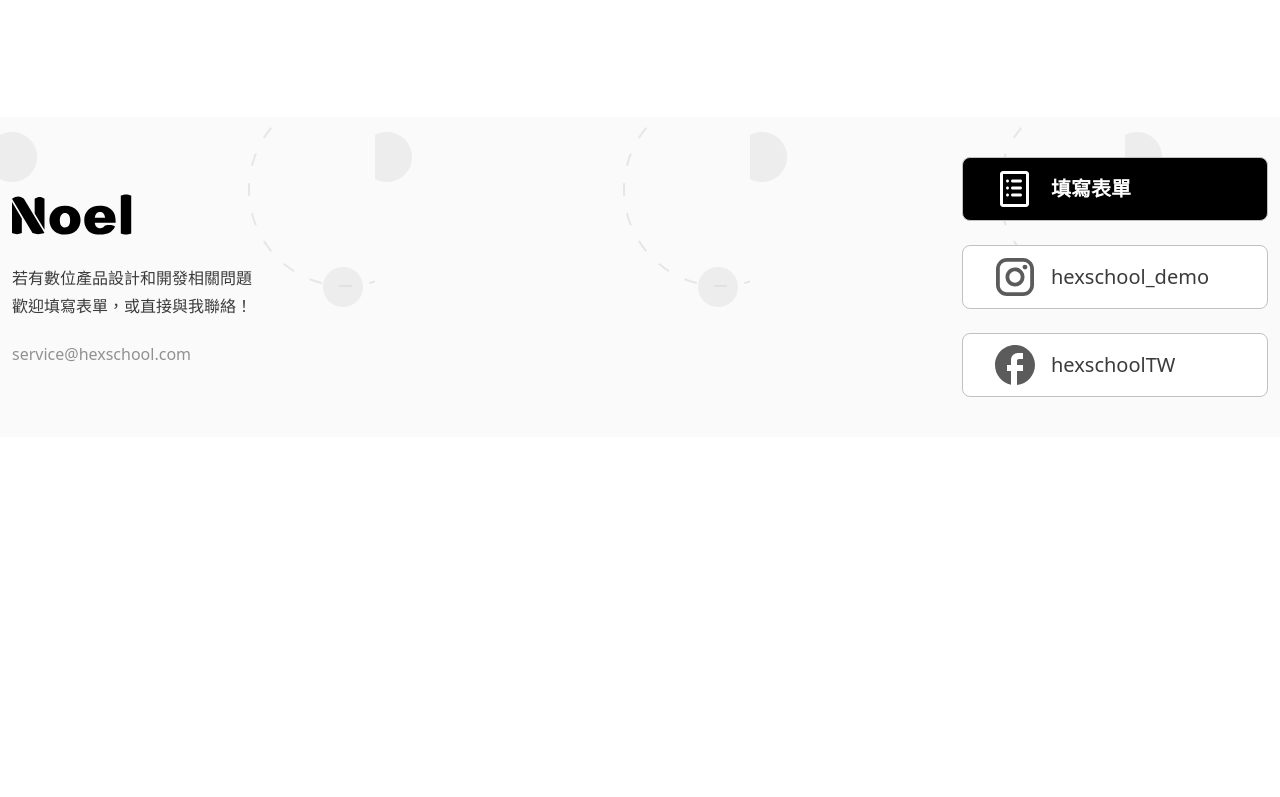
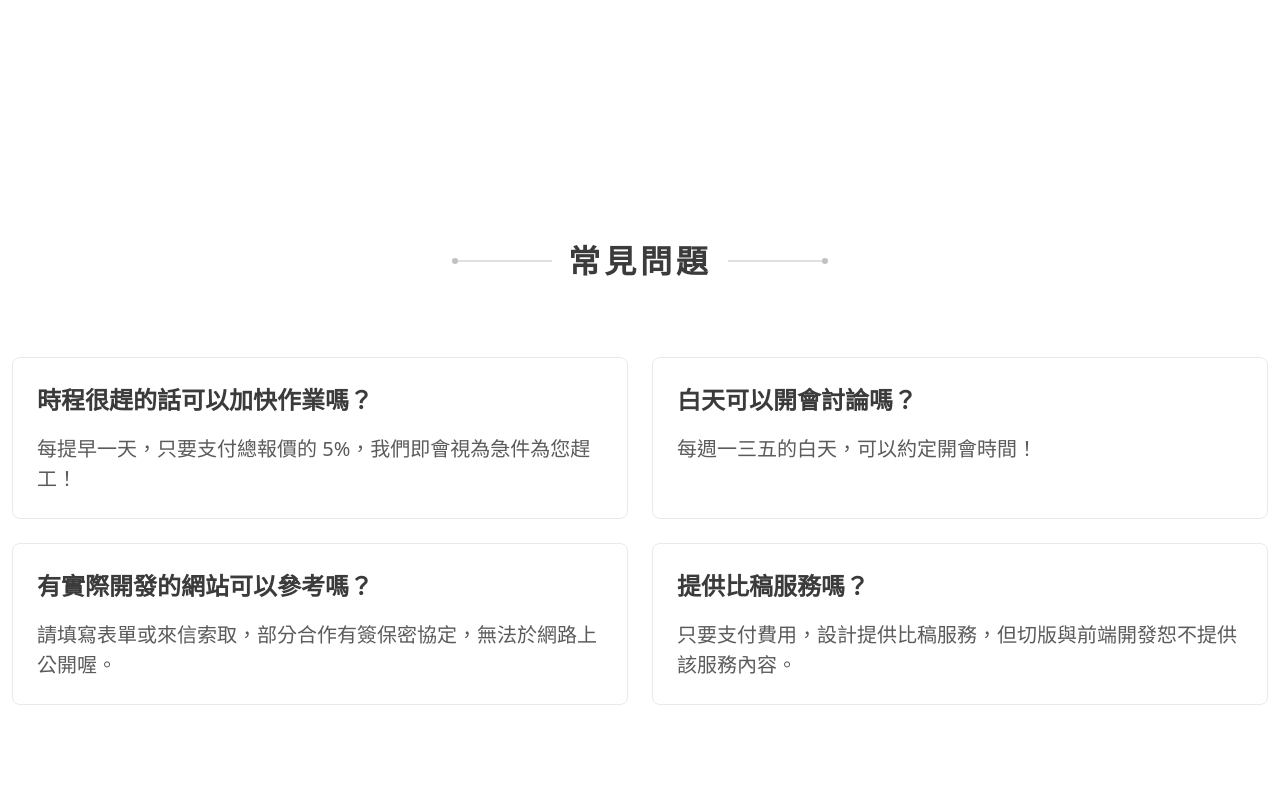
Before and after one commit to Ivy0406/Noel_Website, a website: page servicePage.html in a window 1280 px wide. Shown: the part 4403-5200 px from the top of the page. Before the commit the page ends 4840 px from the top, so only its background shows below. Drawn offline with Linux system fonts and the light colour scheme; a web font is replaced by a local one.

Commit message:
feat: add-qustion-section

```diff
--- a/servicePage.html
+++ b/servicePage.html
@@ -373,6 +373,48 @@
 
     </section>
         <!-- 常見問題 -->
+         <section class="max-w-[1296px] w-full flex flex-col items-center gap-18 lg:py-30 py-20 px-3">
+
+          <div class="max-w-[1296px] flex flex-col gap-10">
+            <div class="flex justify-center gap-4">
+                <img class="md:hidden" src="./src/assets/images/icon/title deco-left-sm.svg" alt="標題裝飾線-行動版-左側">
+                <img class="hidden md:block" src="./src/assets/images/icon/title deco-left-lg.svg" alt="標題裝飾線-桌機版-左側">
+                </picture>
+                <h4 class="text-primary-700 tracking-[2.88px] md:hidden">常見問屜</h4>
+                <p class="hidden h2-2 tracking-[3.84px] text-primary-700 md:block">常見問題</p>
+                <img class="md:hidden" src="./src/assets/images/icon/title deco-right-sm.svg" src="標題裝飾線-行動版-右側">
+                <img class="hidden md:block" src="./src/assets/images/icon/title deco-right-lg.svg" alt="標題裝飾線-桌機版-右側">
+            </div>
+        </div>
+
+        <div class="max-w-[1276px] grid grid-cols-1 lg:grid-cols-2 gap-6">
+          <div class="w-full gap-4 p-6 flex flex-col rounded-lg border border-primary-300">
+            <h3 class="lg:text-[24px] text-[20px]  text-primary-700">時程很趕的話可以加快作業嗎？</h3>
+            <p class="text-[20px] text-primary-600">每提早一天，只要支付總報價的 5%，我們即會視為急件為您趕工！</p>
+          </div>
+
+          <div class="w-full gap-4 p-6 flex flex-col rounded-lg border border-primary-300">
+            <h3 class="lg:text-[24px] text-[20px]   text-primary-700">白天可以開會討論嗎？</h3>
+            <p class="text-[20px] text-primary-600">每週一三五的白天，可以約定開會時間！</p>
+
+          </div>
+
+          <div class="w-full gap-4 p-6 flex flex-col rounded-lg border border-primary-300">
+            <h3 class="lg:text-[24px] text-[20px]   text-primary-700">有實際開發的網站可以參考嗎？</h3>
+            <p class="text-[20px] text-primary-600">請填寫表單或來信索取，部分合作有簽保密協定，無法於網路上公開喔。</p>
+
+          </div>
+
+          <div class="w-full gap-4 p-6 flex flex-col rounded-lg border border-primary-300">
+            <h3 class="lg:text-[24px] text-[20px]   text-primary-700">提供比稿服務嗎？</h3>
+            <p class="text-[20px] text-primary-600"> 只要支付費用，設計提供比稿服務，但切版與前端開發恕不提供該服務內容。</p>
+
+          </div>
+
+        </div>
+
+
+        </section>
     </main>
      <!-- footer -->
     <section class="w-full">
```
Also changed, not shown: src/output.css.
